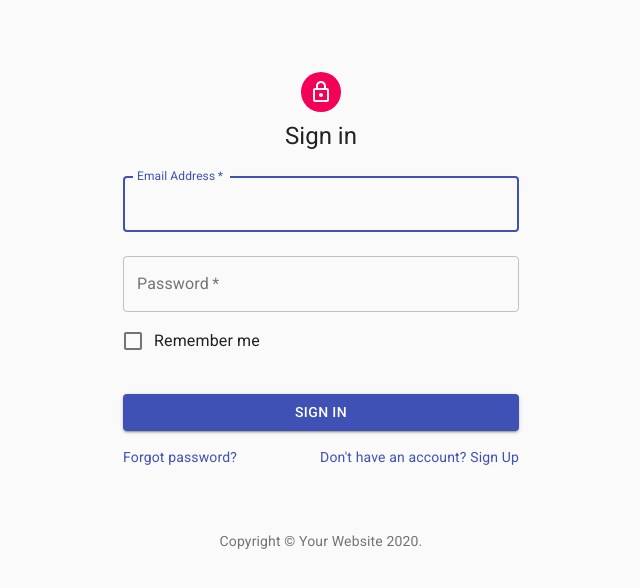
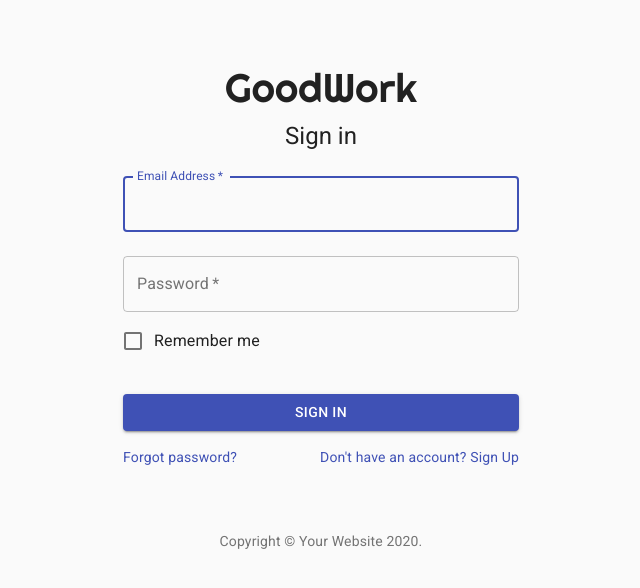
Before and after one commit to EdeniltonBorba/GoodWork, a React (Create React App) app in the folder goodwork/: page /SignIn in a window 1280 px wide. Shown: the top 588 px of the page, without its empty margins (319-959 px from the left). Built offline with nearby package versions, Linux system fonts and the light colour scheme.

Commit message:
add screen SignIn

```diff
--- a/goodwork/src/App.js
+++ b/goodwork/src/App.js
@@ -1,10 +1,10 @@
 import React from 'react';
 import { BrowserRouter as Router, Route, Switch } from "react-router-dom";
 import Home from "./pages/Home/Home.js";
-import SignUp from "./pages/SignUp/signUp.js";
+import SignUp from "./pages/SignUp/SignUp.js";
 import SearchResults from "./pages/SearchResults/SearchResults.js";
 import Profile from './pages/Profile/Profile.js';
-import SignIn from './pages/Signin/Signin.js';
+import SignIn from './pages/SignIn/SignIn.js';
 
 
 function App() {
--- a/goodwork/src/pages/SignIn/SignIn.js
+++ b/goodwork/src/pages/SignIn/SignIn.js
@@ -1,17 +1,19 @@
-import React from './node_modules/react';
-import Avatar from './node_modules/@material-ui/core/Avatar';
-import Button from './node_modules/@material-ui/core/Button';
-import CssBaseline from './node_modules/@material-ui/core/CssBaseline';
-import TextField from './node_modules/@material-ui/core/TextField';
-import FormControlLabel from './node_modules/@material-ui/core/FormControlLabel';
-import Checkbox from './node_modules/@material-ui/core/Checkbox';
-import Link from './node_modules/@material-ui/core/Link';
-import Grid from './node_modules/@material-ui/core/Grid';
-import Box from './node_modules/@material-ui/core/Box';
-import LockOutlinedIcon from './node_modules/@material-ui/icons/LockOutlined';
-import Typography from './node_modules/@material-ui/core/Typography';
-import { makeStyles } from './node_modules/@material-ui/core/styles';
-import Container from './node_modules/@material-ui/core/Container';
+import React from 'react';
+import Avatar from '@material-ui/core/Avatar';
+import Button from '@material-ui/core/Button';
+import CssBaseline from '@material-ui/core/CssBaseline';
+import TextField from '@material-ui/core/TextField';
+import FormControlLabel from '@material-ui/core/FormControlLabel';
+import Checkbox from '@material-ui/core/Checkbox';
+import Link from '@material-ui/core/Link';
+import Grid from '@material-ui/core/Grid';
+import Box from '@material-ui/core/Box';
+import LockOutlinedIcon from '@material-ui/icons/LockOutlined';
+import Typography from '@material-ui/core/Typography';
+import { makeStyles } from '@material-ui/core/styles';
+import Container from '@material-ui/core/Container';
+import Logo from '../../components/Logo/index.js';
+
 
 function Copyright() {
     return (
@@ -53,9 +55,7 @@ export default function SignIn() {
         <Container component="main" maxWidth="xs">
             <CssBaseline />
             <div className={classes.paper}>
-                <Avatar className={classes.avatar}>
-                    <LockOutlinedIcon />
-                </Avatar>
+                <Logo />
                 <Typography component="h1" variant="h5">
                     Sign in
         </Typography>
--- a/goodwork/src/pages/Signup/signup.js
+++ b/goodwork/src/pages/Signup/signup.js
@@ -1,20 +1,18 @@
-import React from './node_modules/react';
-import Avatar from './node_modules/@material-ui/core/Avatar';
-import Button from './node_modules/@material-ui/core/Button';
-import CssBaseline from './node_modules/@material-ui/core/CssBaseline';
-import TextField from './node_modules/@material-ui/core/TextField';
-import FormControlLabel from './node_modules/@material-ui/core/FormControlLabel';
-import Checkbox from './node_modules/@material-ui/core/Checkbox';
-import Link from './node_modules/@material-ui/core/Link';
-import Grid from './node_modules/@material-ui/core/Grid';
-import Box from './node_modules/@material-ui/core/Box';
-import LockOutlinedIcon from './node_modules/@material-ui/icons/LockOutlined';
-import Typography from './node_modules/@material-ui/core/Typography';
-import { makeStyles } from './node_modules/@material-ui/core/styles';
-import Container from './node_modules/@material-ui/core/Container';
-import Logo from '../../components/Logo/index.js';
-
-
+import React from 'react';
+import Avatar from '@material-ui/core/Avatar';
+import Button from '@material-ui/core/Button';
+import CssBaseline from '@material-ui/core/CssBaseline';
+import TextField from '@material-ui/core/TextField';
+import FormControlLabel from '@material-ui/core/FormControlLabel';
+import Checkbox from '@material-ui/core/Checkbox';
+import Link from '@material-ui/core/Link';
+import Grid from '@material-ui/core/Grid';
+import Box from '@material-ui/core/Box';
+import LockOutlinedIcon from '@material-ui/icons/LockOutlined';
+import Typography from '@material-ui/core/Typography';
+import { makeStyles } from '@material-ui/core/styles';
+import Container from '@material-ui/core/Container';
+import Logo from '../../components/Logo/index.js'
 
 function Copyright() {
     return (
@@ -58,7 +56,7 @@ export default function SignUp() {
             <div className={classes.paper}>
                 <Logo />
                 <Typography component="h1" variant="h5">
-                    Sign up to find the best professionals
+                    Sign up
         </Typography>
                 <form className={classes.form} noValidate>
                     <Grid container spacing={2}>
```
